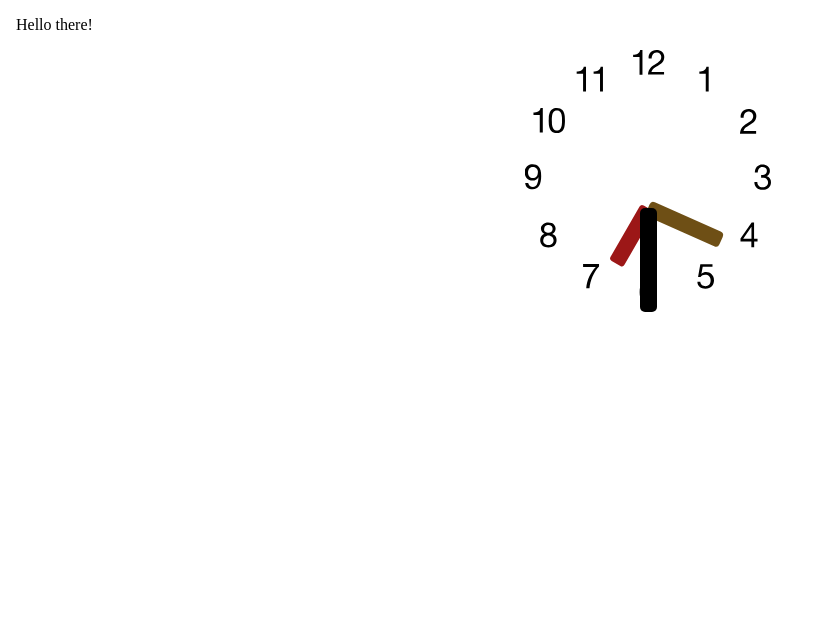
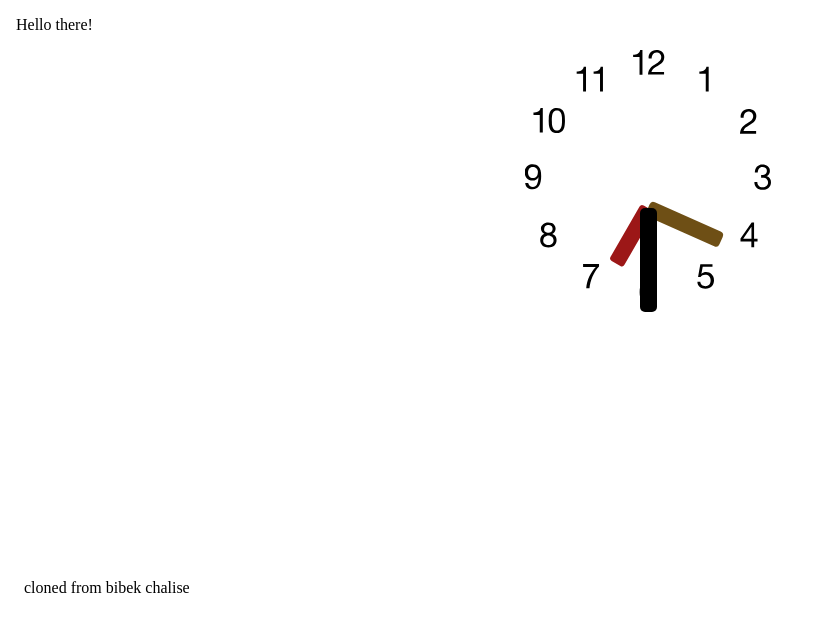
Before and after one commit to roshankc123/js-initial, a plain HTML site: page index.html in a window 1280 px wide. Shown: the whole page, without its empty margins (0-817 px from the left). Drawn offline with Linux system fonts and the light colour scheme.

Commit message:
Update index.html

```diff
--- a/index.html
+++ b/index.html
@@ -17,4 +17,7 @@
     </body>
     <script defer src="index.js"></script>
     <script defer src="analog.js"></script>
+    <footer>
+        cloned from bibek chalise
+    </footer>
 </html>
```
